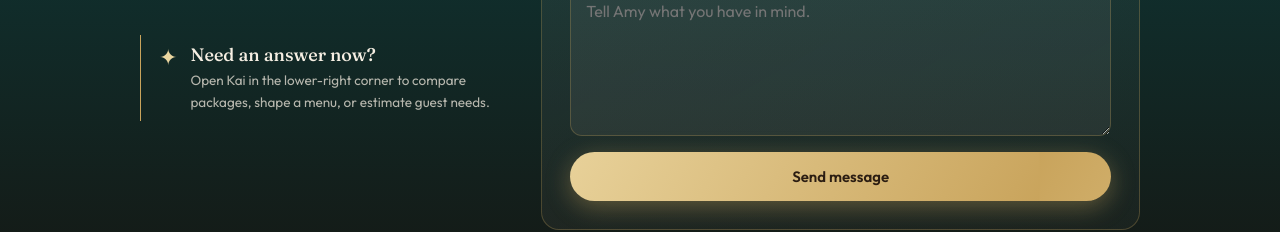
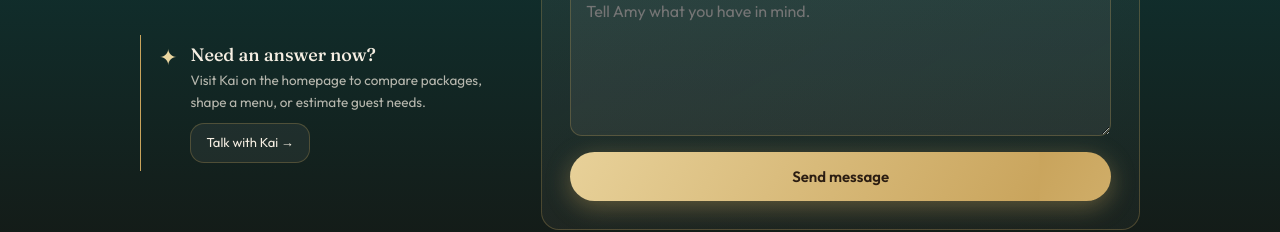
Before and after one commit to Vanguard-Global-Logistics/Sophisticated-Sips-WEBSITE, a Next.js app: page /contact in a window 1280 px wide. Shown: the part 410-642 px from the top of the page. Built offline with nearby package versions, Linux system fonts and the light colour scheme; no server answers.

Commit message:
fix: link contact visitors to Kai

```diff
--- a/src/app/contact/page.tsx
+++ b/src/app/contact/page.tsx
@@ -1,3 +1,4 @@
+import Link from "next/link";
 import ContactForm from "@/components/public/ContactForm";
 import { SecHead } from "@/components/public/Bits";
 
@@ -15,12 +16,13 @@ export default function ContactPage() {
             kicker="Contact Sophisticated Sips"
             title="Start a conversation"
             sub="Have a question before requesting a quote? Send Amy a note here, or talk with Kai for immediate event-planning help."
-          />
+           as="h1"/>
           <div className="contact-kai-note">
             <span aria-hidden="true">✦</span>
             <div>
               <b>Need an answer now?</b>
-              <p>Open Kai in the lower-right corner to compare packages, shape a menu, or estimate guest needs.</p>
+              <p>Visit Kai on the homepage to compare packages, shape a menu, or estimate guest needs.</p>
+              <Link href="/#kai" className="mini-btn" style={{ display: "inline-flex", marginTop: 10 }}>Talk with Kai →</Link>
             </div>
           </div>
         </div>
```
